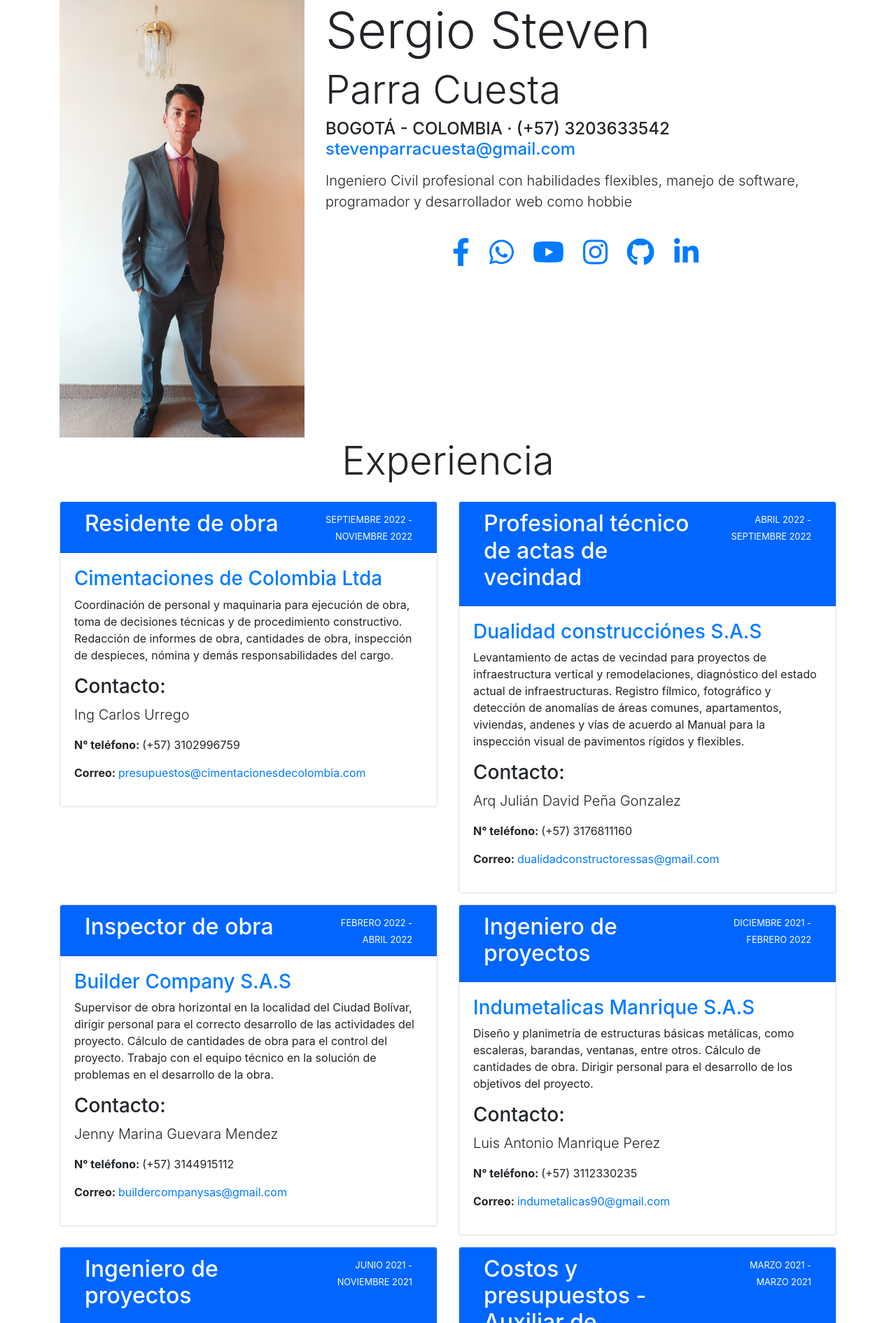
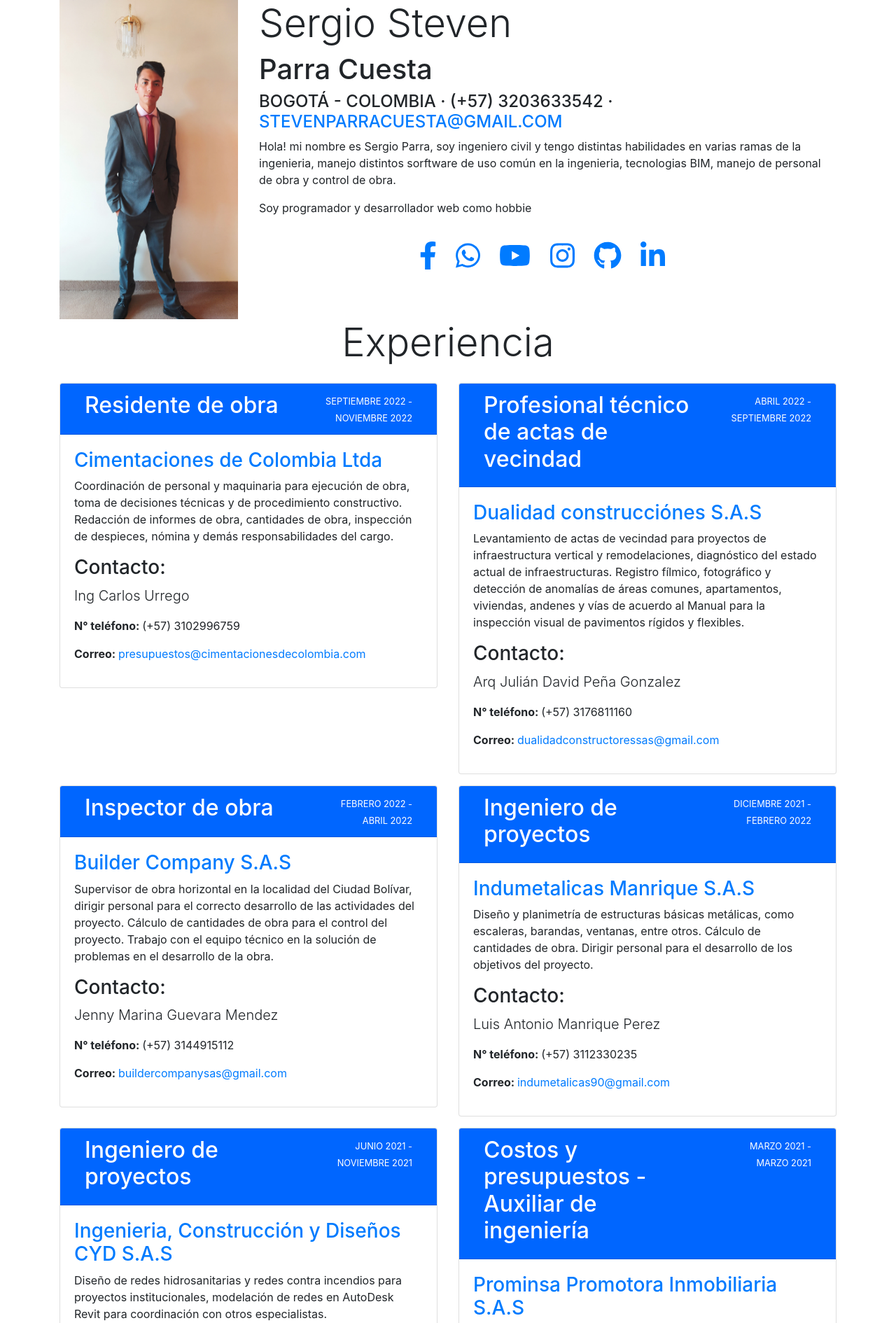
Before and after one commit to SergioParraC/Mi-pagina-web-v3, a Django app: page / in a window 1280 px wide. Shown: the part 67-1957 px from the top of the page at 70% size. Run offline with Django 3.2, Linux system fonts and the light colour scheme; data comes from the database, SQL or seed files in the repository; both versions use the stored data as it was after the commit; some libraries are stand-ins or nearby versions.

Commit message:
Se arreglan errores en la visualización

```diff
--- a/gestion_HV/admin.py
+++ b/gestion_HV/admin.py
@@ -13,3 +13,5 @@ admin.site.register(models.experiencies, views_admin)
 admin.site.register(models.languages_programing)
 
 admin.site.register(models.projects, views_admin)
+
+admin.site.register(models.basic_data_change)
--- a/mipagweb_v3/static/styles.css
+++ b/mipagweb_v3/static/styles.css
@@ -4,6 +4,9 @@ body {
 
 #inicio img{
     max-width: 100%;
+}
+.imgHv{
+    display:none;
 }
 li{
     list-style: none;
--- a/mipagweb_v3/templates/body.html
+++ b/mipagweb_v3/templates/body.html
@@ -1,11 +1,11 @@
-<!DOCTYPE html>
+<!doctype html>
 <html lang="en">
 <head>
     <!-- Required meta tags -->
     <meta charset="utf-8">
     <meta name="viewport" content="width=device-width, initial-scale=1, shrink-to-fit=no">
 	{% load static %}
-    <link type='text/css' href="{% static 'styles.css' %}" rel="stylesheet">
+    <link type='text/css' href="{% static 'styles.css' %}" rel="stylesheet" media="all">
 	<script src="https://code.jquery.com/jquery-3.1.1.slim.min.js"></script>
     <!-- Bootstrap CSS -->
     <link rel="stylesheet" href="https://cdn.jsdelivr.net/npm/bootstrap@4.5.3/dist/css/bootstrap.min.css" integrity="sha384-TX8t27EcRE3e/ihU7zmQxVncDAy5uIKz4rEkgIXeMed4M0jlfIDPvg6uqKI2xXr2" crossorigin="anonymous">
@@ -16,7 +16,7 @@
     <script src="https://cdn.jsdelivr.net/npm/bootstrap@5.3.0-alpha1/dist/js/bootstrap.bundle.min.js"></script>
     <title>{% block title %}{% endblock %}</title>
 </head>
-<bodydata-spy="scroll" data-target="#navbar" data-offset="88">
+<body data-spy="scroll" data-target="#navbar" data-offset="88">
 
     <!-- Inicio de  barra de navegacion -->
 	<nav class="navbar navbar-expand-md navbar-dark navbar-custom sticky-top" id="barra">
@@ -59,7 +59,6 @@
                 </div>
 				<span class="ml-auto navbar-text user-select-none d-md-none d-lg-block">Ingeniero civil - Programador - Desarrollador web</span>
 			</div>
-
 		</div>
 	</nav>
 	<!-- Fin barra de navegacion -->
@@ -69,7 +68,7 @@
     {% endblock %}
     <hr>
     <!-- Inicio Footer -->
-    <div class="container text-center">
+    <div class="container text-center footer">
         <div class="row">
             <div class="col">
                 <p class="lead">Sergio Steven Parra Cuesta · Ingeniero Civil · Desarrollador web</p>
@@ -93,5 +92,5 @@
     <script src="https://code.jquery.com/jquery-3.5.1.slim.min.js" integrity="sha384-DfXdz2htPH0lsSSs5nCTpuj/zy4C+OGpamoFVy38MVBnE+IbbVYUew+OrCXaRkfj" crossorigin="anonymous"></script>
     <script src="https://cdn.jsdelivr.net/npm/bootstrap@4.5.3/dist/js/bootstrap.bundle.min.js" integrity="sha384-ho+j7jyWK8fNQe+A12Hb8AhRq26LrZ/JpcUGGOn+Y7RsweNrtN/tE3MoK7ZeZDyx" crossorigin="anonymous"></script>
 
-</bodydata-spy=>
+</body>
 </html>
--- a/mipagweb_v3/templates/index.html
+++ b/mipagweb_v3/templates/index.html
@@ -12,7 +12,6 @@ $(document).ready(function() {
     $("a[rel='tooltip'], .tooltip").tooltip();
 });
 </script>
-
 <section id="experiencia">
     <div class="container">
         <div class="row">
@@ -25,7 +24,7 @@ $(document).ready(function() {
                 <div class="col-12 col-md-6 mt-3">
                     <div class="card">
                         <div class="card-header">
-                            <div class="container">
+                            <div class="container-fluid">
                                 <div class="row">
                                     <div class="col-8 text-left">
                                         <a href="{% url 'experiences' id_exp %}"><h2 class="text-white" rel="tooltip" title="Ir a mas detalles">{{position}}</h2></a>
@@ -74,7 +73,6 @@ $(document).ready(function() {
                 <div class="col-12 col-md-6 mb-3">
                     <div class="card">
                         <div class="card-header">
-                            <div class="container">
                                 <div class="row">
                                     <div class="col-9 col-md-9">
                                         <div class="col-9 col-md-9">
@@ -86,9 +84,8 @@ $(document).ready(function() {
                                     </div>
                                 </div>
                         </div>
-                        </div>
                         <div class="card-body">
-                            <div class="container">
+                            <div class="container-fluid">
                                 <div class="row">
                                     <div class="col-6">
                                         <h5>{{univercity}}</h5>
@@ -103,19 +100,17 @@ $(document).ready(function() {
                 </div>
             {% endfor %}
         </div>
-
         <div class="row mt-3 mb-3">
             <div class="col">
                 <h2>Estudios formales</h2>
             </div>
         </div>
-
         <div class="row">
             {% for id, name, date, institute in courses %}
                 <div class="col-12 col-md-6 mb-3">
                     <div class="card">
                         <div class="card-header">
-                            <div class="container">
+                            <div class="container-fluid">
                                 <div class="row">
                                     <div class="col-9 col-md-9">
                                         <a href="{% url 'education' id %}"><h3 class="text-white">{{name}}</h3> </a>
@@ -127,7 +122,7 @@ $(document).ready(function() {
                             </div>
                         </div>
                         <div class="card-body">
-                            <div class="container">
+                            <div class="container-fluid">
                                 <div class="row">
                                     <div class="col-8">
                                         <p>{{institute}}</p>
@@ -140,16 +135,16 @@ $(document).ready(function() {
                     </div>
                 </div>
             {% endfor %}
+        </div>
+        <div class="row mt-3 mb-3">
             <hr>
-            <div class="row mt-3 mb-3">
-                <div class="col">
+            <div class="col-12">
                 <h2>Lenguajes de programación y herramientas</h2>
             </div>
         </div>
         <div class="row">
-                {% for name, icon_class, date, have_icon in languages_software %}
-                    <div class="col-12 col-sm-6 col-lg-3 col-xl-3 pb-3 mr-3 ml-3">
-                        <div class="container pl-0">
+            {% for name, icon_class, date, have_icon, level in languages_software %}
+                <div class="col-12 col-sm-4 col-lg-3 col-xl-3 mb-1">
                     <div class="card ml-2" style="width: 16.5rem;">
                         <div class="row no-gutters">
                             <div class="col-sm-4 text-center pt-2" style="background-color: rgba(0, 102, 255, 1);">
@@ -160,21 +155,18 @@ $(document).ready(function() {
                                 {% elif have_icon == 'image' %}
                                     <img src="{{icon_class}}" alt="AutoDesk Revit" id="image" width="75" height="75">
                                 {% endif %}
-
-
                             </div>
                             <div class="col-sm-8">
                                 <div class="card-body pt-3 pb-3">
-                                        <p>{{name}}</p>
+                                    <samll>{{name}}</samll><br>
+                                    <small>{{level}}</small><br>
                                     <small>{{date}}</small>
                                 </div>
                             </div>
                         </div>
                     </div>
                 </div>
-                    </div>
             {% endfor %}
-            </div>
         </div>
     </div>
 </section>
@@ -193,7 +185,7 @@ $(document).ready(function() {
                 <div class="col-12 col-md-6 mt-3">
                     <div class="card">
                         <div class="card-header">
-                            <div class="container">
+                            <div class="container-fluid">
                                 <div class="row">
                                     <div class="col-8 text-left">
                                         <a href="{% url 'projects' id %}"><h3 class="text-white">{{title}}</h3></a>
@@ -205,14 +197,18 @@ $(document).ready(function() {
                             </div>
                         </div>
                         <div class="card-body">
+                            <div class="container-fluid">
+                                <div class="row">
                                     <h3>{{position}}</h3>
                                     <h6>{{address}} - {{city}}</h6>
                                     {% if web_page %}
                                     <p>Enlace de acceso: <a href="{{web_page}}">{{web_page}}</a></p>
                                     {% endif %}
                                     <p>{{description}}</p>
-                            <p><strong>Contacto:</strong> {{contact_data}} </p>
-                            <p>{{status}}</p>
+                                    <p><strong>Contacto:</strong>{{contact_data}} </p>
+                                    <br><p>{{status}}</p>
+                                </div>
+                            </div>
                         </div>
                     </div>
                 </div>
@@ -221,4 +217,18 @@ $(document).ready(function() {
     </div>
 </section>
 <script src="https://code.iconify.design/1/1.0.7/iconify.min.js"></script>
+<link rel="stylesheet" href="{% static 'style-print.css' %}" media="print">
+<style media="print">
+    @page { -webkit-print-color-adjust: exact;  }
+    a:link { text-decoration:none; }
+    a:visited { text-decoration:none; }
+    .container{ margin: 0; }
+    .collapse { display: block !important; height: auto !important; }
+    p, a, span { font-size: 14px !important; }
+    small { font-size: 10px; }
+    h1 { font-size: 30px;}
+    h2, h3 {font-size: 18px; }
+    h4, h5, h6 { font-size: 16px;}
+    .footer{ display: none; }
+</style>
 {% endblock %}
--- a/mipagweb_v3/templates/presentation.html
+++ b/mipagweb_v3/templates/presentation.html
@@ -3,18 +3,23 @@
 	<section id="inicio">
 		<div class="container">
             <div class="row">
-                <div class="col-12 col-md-4">
-                    <img class="img-fluid" src="{% static 'images/profile_pag.jpg' %}" alt="profile_pag">
+                <div class="col-12 col-md-3">
+                    <img class="img-fluid d-print-none" src="{% static 'images/profile_pag.jpg' %}" alt="profile_pag">
+                    <img class="img-fluid d-none d-print-block"  src="{% static 'images/profile_hv.jpg' %}" alt="profile_hv">
                 </div>
-                <div class="col-12 col-md-8">
-                    <h1 class="display-3">Sergio Steven</h1>
-                    <h1 class="display-4">Parra Cuesta</h1>
-                    <h4>BOGOTÁ - COLOMBIA · (+57) 3203633542
-                    <p><a href="mailto:stevenparracuesta@gmail.com">stevenparracuesta@gmail.com</a></h4></p>
-                    <p class="lead">Ingeniero Civil profesional con habilidades flexibles, manejo de
-                        software, programador y desarrollador web como hobbie</p>
-                    <div class="container"></div>
-                        <div class="row redes-sociales">
+                <div class="col-12 col-md-9">
+                    <h1 class="display-4">Sergio Steven</h1>
+                    <h1 class="display-5">Parra Cuesta</h1>
+                    <h4 class="text-uppercase">{{city}} - COLOMBIA · (+57) 3203633542 · <a href="mailto:stevenparracuesta@gmail.com">stevenparracuesta@gmail.com</a></h4>
+                    <div class="d-none d-print-block">
+                        <h4>{{address}}</h4>
+                    </div>
+                    <p>Hola! mi nombre es Sergio Parra, soy ingeniero civil y tengo distintas habilidades en varias
+						ramas de la ingenieria, manejo distintos sorftware de uso común en la ingenieria, tecnologias BIM,
+						manejo de personal de obra y control de obra.</p>
+                    <p>Soy programador y desarrollador web como hobbie</p>
+
+                    <div class="row redes-sociales d-print-none">
                         <div class="col text-center">
                             <ul class="list-inline">
                                 <li class="list-inline-item mr-3"><a href="https://www.facebook.com/parracuesta" id="facebook"><i class="fab fa-facebook-f"></i></a><span class="facebook"> (facebook.com/parracuesta)</span></li>
@@ -22,8 +27,18 @@
                                 <li class="list-inline-item mr-3"><a href="https://www.youtube.com/channel/UCi_20At4TxL136OXsXwJcLQ?view_as=subscriber"><i class="fab fa-youtube"></i></a><span class="youtube"> (Sergio Parra)</span></li>
                                 <li class="list-inline-item mr-3"><a href="https://www.instagram.com/sergioparracuesta?r=nametag"><i class="fab fa-instagram"></i></a><span class="instagram"> (instagram.com/sergioparracuesta)</span></li>
                                 <li class="list-inline-item mr-3"><a href="https://github.com/SergioParraC"><i class="fab fa-github"></i></a><span class="github"> (github.com/SergioParraC)</span></li>
-                                    <li class="list-inline-item mr-3"><a href="https://www.linkedin.com/in/sergio-steven-parra-c"><i class="fab fa-linkedin-in"></i><span class="linkedin"> 	(linkedin.com/in/sergio-steven-parra-cuesta-26b0031b3)</span></a></li>
+                                <li class="list-inline-item mr-3"><a href="https://www.linkedin.com/in/sergio-steven-parra-c"><i class="fab fa-linkedin-in"></i><span class="linkedin">(linkedin.com/in/sergio-steven-parra-cuesta-26b0031b3)</span></a></li>
                             </ul>
+                        </div>
+                    </div>
+
+                    <div class="row d-none d-print-block">
+                        <div class="col">
+                            <i class="fab fa-whatsapp"></i><span style="display: inline;"> (+57 3203633542)</span> ·
+                            <i class="fab fa-github"></i><a href="https://github.com/SergioParraC"><span style="display: inline;"> github.com/SergioParraC</span></a> ·
+                            <i class="fab fa-linkedin-in"></i><a href="www.linkedin.com/in/sergio-parra-c"><span style="display: inline;"> (linkedin.com/in/sergio-parra-c)</span></a> ·
+                            <i class="fab fa-telegram-plane"></i><a href="https://t.me/sergio_parra"><span style="display: inline;"> @sergio_parra</span></a> · <br>
+                            <i class="fas fa-globe"></i><a href="http://sergis16.pythonanywhere.com/"><span style="display: inline;"> sergis16.pythonanywhere.com</span></a>
                         </div>
                     </div>
                     </div>
--- a/mipagweb_v3/urls.py
+++ b/mipagweb_v3/urls.py
@@ -17,7 +17,7 @@ urlpatterns = [
     ]
 
 urlpatterns += [
-    re_path(r'^/(?P<path>.*)', serve, {
+    re_path(r'^(?P<path>.*)', serve, {
         'document_root':settings.MEDIA_ROOT,
     }, name='download')
 ]
--- a/mipagweb_v3/views.py
+++ b/mipagweb_v3/views.py
@@ -1,6 +1,6 @@
 from django.template import Template, Context, loader
 from django.shortcuts import render
-from gestion_HV.models import profesional_education, companies, experiencies, languages_programing, projects
+from gestion_HV.models import profesional_education, companies, experiencies, languages_programing, projects, basic_data_change
 from datetime import datetime
 from django.db.models import Q
 
@@ -143,6 +143,11 @@ class projects_info(object):
                 data3.append(j + " - (+57) " + k)
         return data3
 
+class address_info(object):
+
+    def query_common(self, query):
+        return basic_data_change.objects.values_list(query, flat=True).get(id=1)
+
 def inicio(request): #Primera vista
 
     ex_list=experience_info()
@@ -155,9 +160,10 @@ def inicio(request): #Primera vista
     courses=zip(courses_list.query_common('id'), courses_list.query_common('title'), courses_list.date(), courses_list.query_common('institute'))
 
     lang_soft_list=languages_soft()
-    languages_software=zip(lang_soft_list.query_common('name'), lang_soft_list.query_common('class_icon'), lang_soft_list.date(), lang_soft_list.query_common('have_icon'))
+    languages_software=zip(lang_soft_list.query_common('name'), lang_soft_list.query_common('class_icon'), lang_soft_list.date(), lang_soft_list.query_common('have_icon'), lang_soft_list.query_common('level'))
 
     proyects_list=projects_info()
     proyects=zip(proyects_list.query_common('id'), proyects_list.query_common('title'), proyects_list.date(), proyects_list.position(), proyects_list.query_common('address'), proyects_list.query_common('description'), proyects_list.query_common('progress'), proyects_list.query_common('web_page'), proyects_list.contact_data(), proyects_list.query_common('city'))
 
-    return render(request, "index.html", {"experience":experience, "courses":courses, "prof_study":prof_ed, "languages_software":languages_software, "proyects":proyects})
+    add_info=address_info()
+    return render(request, "index.html", {"experience":experience, "courses":courses, "prof_study":prof_ed, "languages_software":languages_software, "proyects":proyects,"address":add_info.query_common('address'), "city":add_info.query_common('city')})
```
Also changed, not shown: gestion_HV/choises.py (+11 -1 lines), gestion_HV/models.py (+7 -3 lines), db.sqlite3, gestion_HV/migrations/0006_auto_20230228_0311.py (added). Lines whose indentation alone changed are shown as unchanged.
